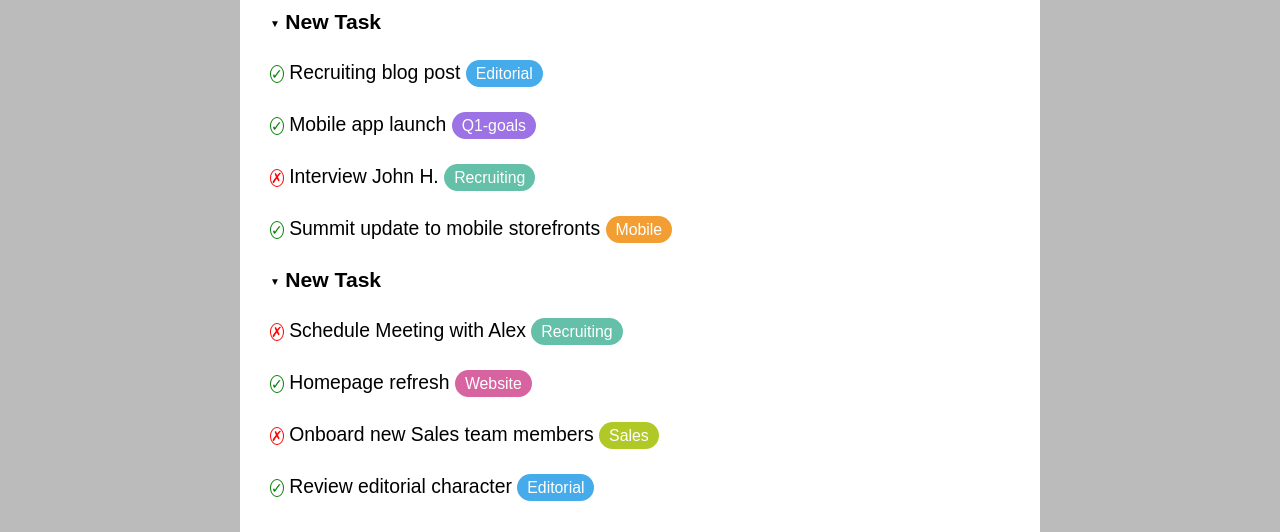
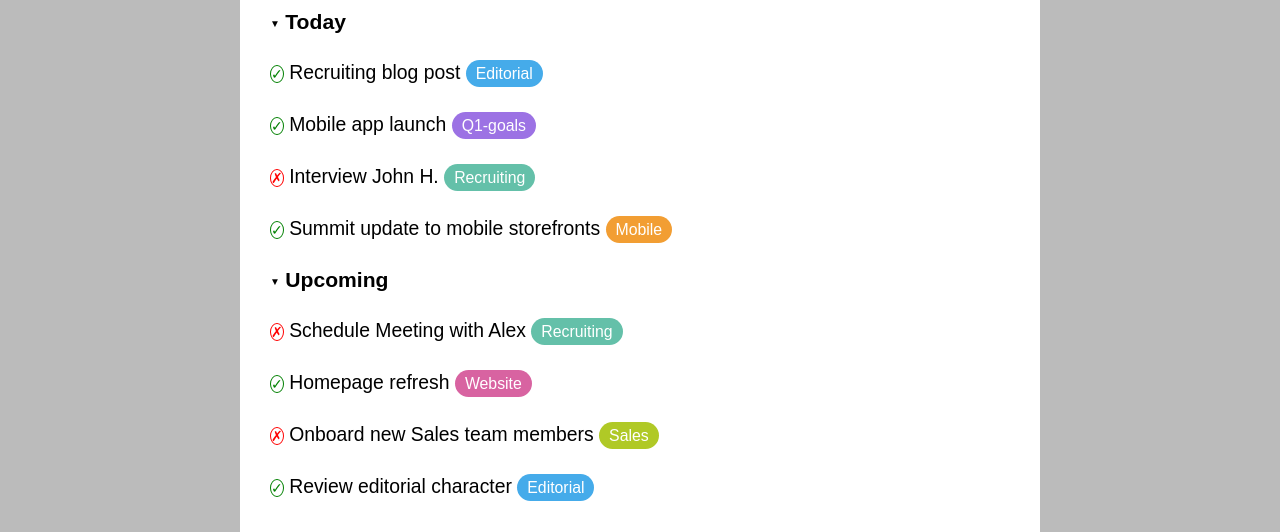
Before and after one commit to patrictobola/html-css-toboolist, a plain HTML site: page index.html in a window 1280 px wide. Shown: the part 327-859 px from the top of the page. Drawn offline with Linux system fonts and the light colour scheme.

Commit message:
minor fixes

```diff
--- a/index.html
+++ b/index.html
@@ -38,14 +38,14 @@
                     <li><span class="checked">&check;</span> Quarterly Newsletter  <span class="tasks-tag editorial"></span></li>
                 </ul>
             <span class="arrow-down">▼</span>
-                <ul class="bolder">New Task
+                <ul class="bolder">Today
                     <li><span class="checked">&check;</span> Recruiting blog post  <span class="tasks-tag editorial"></span></li>
                     <li><span class="checked">&check;</span> Mobile app launch   <span class="tasks-tag q1-goals"></span></li>
                     <li><span class="crossed">&cross;</span> Interview John H.  <span class="tasks-tag recruiting"></span></li>
                     <li><span class="checked">&check;</span> Summit update to mobile storefronts  <span class="tasks-tag mobile"></span></li>
                 </ul>
             <span class="arrow-down">▼</span>
-                <ul class="bolder">New Task
+                <ul class="bolder">Upcoming
                     <li><span class="crossed">&cross;</span> Schedule Meeting with Alex  <span class="tasks-tag recruiting"></span></li>
                     <li><span class="checked">&check;</span> Homepage refresh  <span class="tasks-tag website"></span></li>
                     <li><span class="crossed">&cross;</span> Onboard new Sales team members  <span class="tasks-tag sales"></span></li>
```
